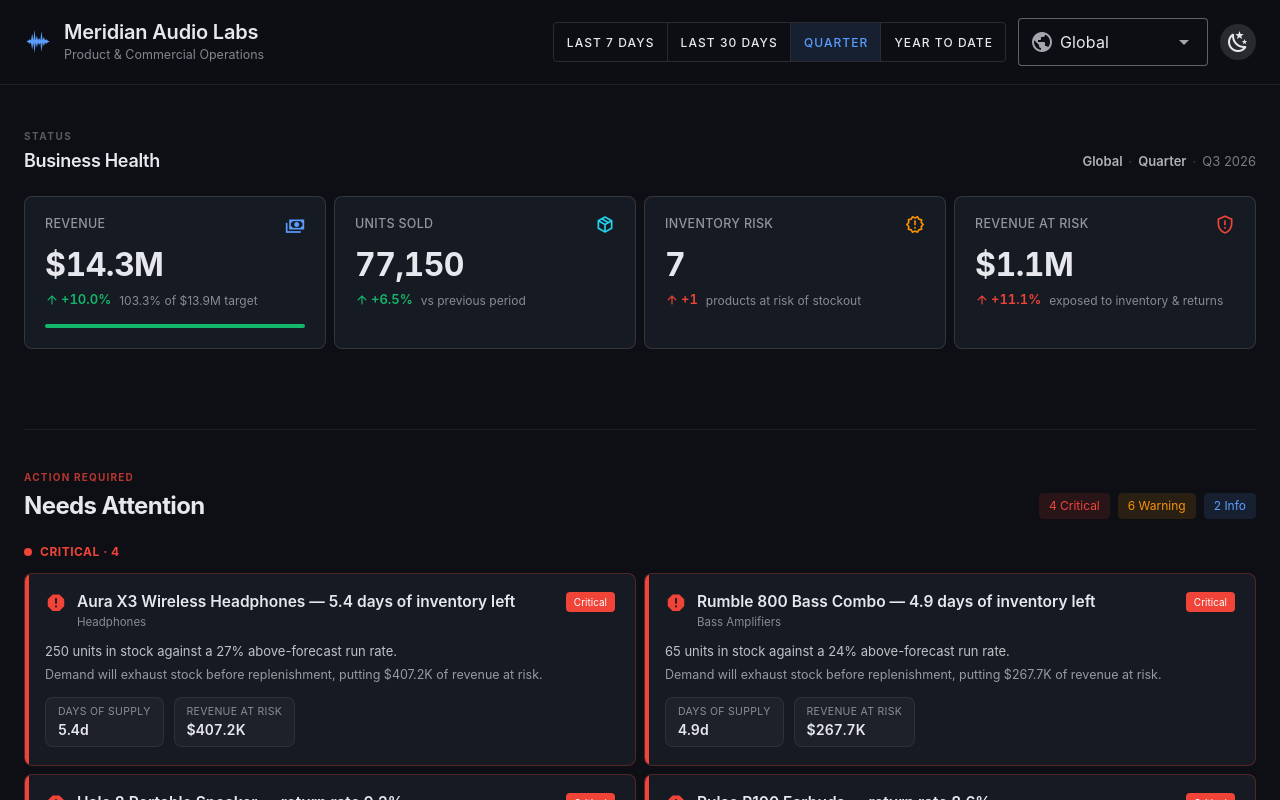
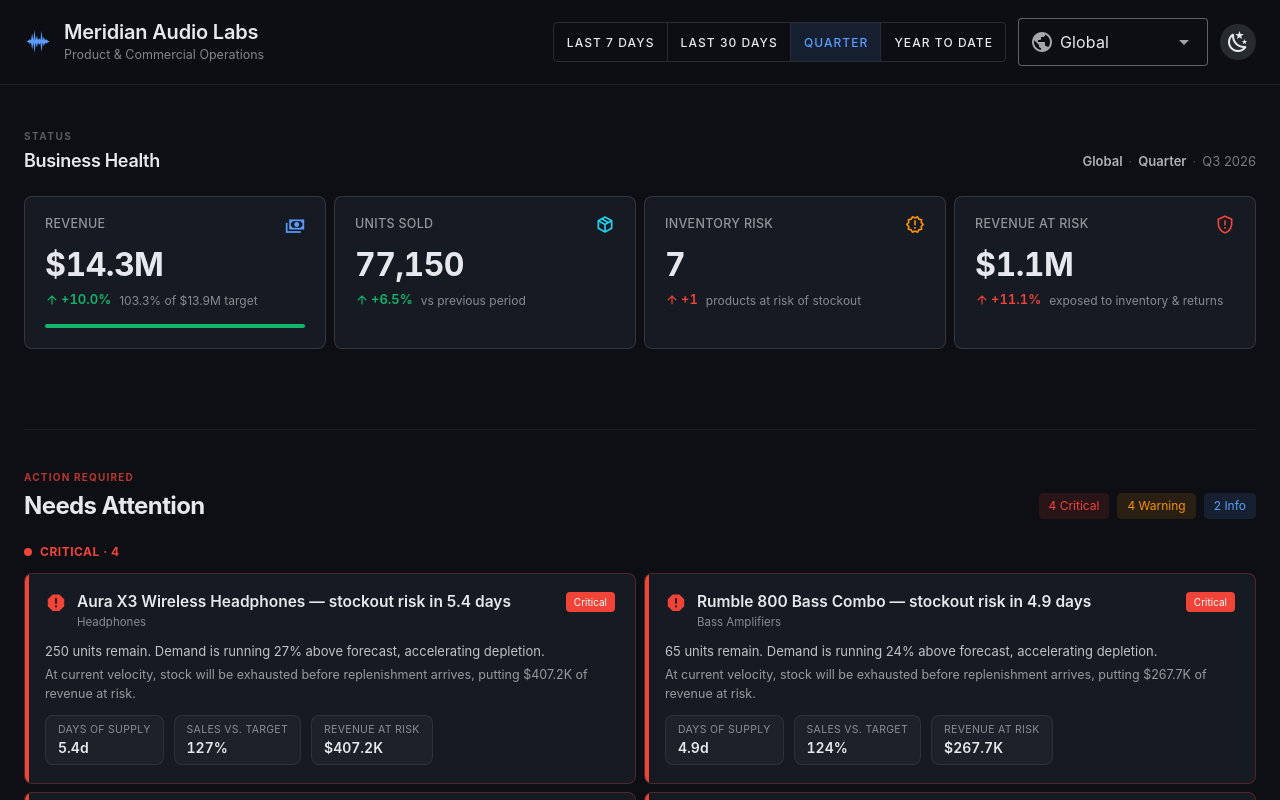
Before and after one commit to theuxgod/consumer-operations-dashboard, a Vue app: page / in a window 1280 px wide. Shown: the top 800 px of the page. Built offline with nearby package versions, Linux system fonts and the light colour scheme.

Commit message:
enhance product alert logic with inventory and sales metrics

```diff
--- a/src/views/HomeView.vue
+++ b/src/views/HomeView.vue
@@ -84,6 +84,7 @@ interface ProductRow {
   unitsSold: number
   salesVsTarget: number
   inventoryQty: number
+  dailySalesRate: number
   daysOfSupply: number
   returnRate: number
   repairRate: number
@@ -103,6 +104,7 @@ const products = computed<ProductRow[]>(() =>
       unitsSold: m.unitsSold,
       salesVsTarget: m.salesVsTarget,
       inventoryQty: m.inventoryQty,
+      dailySalesRate: m.dailySalesRate,
       daysOfSupply: m.daysOfSupply,
       returnRate: m.returnRate,
       repairRate: m.repairRate,
@@ -185,42 +187,49 @@ const alerts = computed<Alert[]>(() => {
 
   for (const p of products.value) {
     const base = { productName: p.name, category: p.category }
+    const demandSurge = p.salesVsTarget > 1.18
+    const inventoryCritical = p.daysOfSupply < 7
+    const inventoryLow = p.daysOfSupply >= 7 && p.daysOfSupply < 14
 
-    if (p.daysOfSupply < 7) {
+    // ---- Inventory risk: absorbs demand surge when demand is the driver ----
+    if (inventoryCritical) {
+      const tags: Alert['tags'] = [
+        { label: 'Days of supply', value: `${p.daysOfSupply}d` },
+        { label: 'Revenue at risk', value: usdCompact.format(p.revenueAtRisk) },
+      ]
+      if (demandSurge) tags.splice(1, 0, { label: 'Sales vs. target', value: fmtPct(p.salesVsTarget, 0) })
       out.push({
-        ...base,
-        id: id(),
-        severity: 'critical',
-        title: `${p.name} — ${p.daysOfSupply} days of inventory left`,
-        what: `${num.format(p.inventoryQty)} units in stock against a ${fmtPct(p.salesVsTarget - 1, 0)} above-forecast run rate.`,
-        why: `Demand will exhaust stock before replenishment, putting ${usdCompact.format(p.revenueAtRisk)} of revenue at risk.`,
-        tags: [
-          { label: 'Days of supply', value: `${p.daysOfSupply}d` },
-          { label: 'Revenue at risk', value: usdCompact.format(p.revenueAtRisk) },
-        ],
-        sortRisk: p.revenueAtRisk,
+        ...base, id: id(), severity: 'critical',
+        title: `${p.name} — stockout risk in ${p.daysOfSupply} days`,
+        what: demandSurge
+          ? `${num.format(p.inventoryQty)} units remain. Demand is running ${fmtPct(p.salesVsTarget - 1, 0)} above forecast, accelerating depletion.`
+          : `${num.format(p.inventoryQty)} units in stock against a run rate of ${p.dailySalesRate}/day.`,
+        why: `At current velocity, stock will be exhausted before replenishment arrives, putting ${usdCompact.format(p.revenueAtRisk)} of revenue at risk.`,
+        tags, sortRisk: p.revenueAtRisk,
       })
-    } else if (p.daysOfSupply < 14) {
+    } else if (inventoryLow) {
+      const tags: Alert['tags'] = [
+        { label: 'Days of supply', value: `${p.daysOfSupply}d` },
+        { label: 'Revenue at risk', value: usdCompact.format(p.revenueAtRisk) },
+      ]
+      if (demandSurge) tags.splice(1, 0, { label: 'Sales vs. target', value: fmtPct(p.salesVsTarget, 0) })
       out.push({
-        ...base,
-        id: id(),
-        severity: 'warning',
-        title: `${p.name} — inventory below two-week cover`,
-        what: `${p.daysOfSupply} days of supply remaining at current sales velocity.`,
-        why: `Requires expedited replenishment to avoid a stockout; ${usdCompact.format(p.revenueAtRisk)} of revenue is exposed.`,
-        tags: [
-          { label: 'Days of supply', value: `${p.daysOfSupply}d` },
-          { label: 'Revenue at risk', value: usdCompact.format(p.revenueAtRisk) },
-        ],
-        sortRisk: p.revenueAtRisk,
+        ...base, id: id(), severity: 'warning',
+        title: demandSurge
+          ? `${p.name} — inventory thinning as demand accelerates`
+          : `${p.name} — inventory below two-week cover`,
+        what: demandSurge
+          ? `${p.daysOfSupply} days of cover with demand tracking ${fmtPct(p.salesVsTarget - 1, 0)} above forecast.`
+          : `${p.daysOfSupply} days of supply remaining at current sales velocity.`,
+        why: demandSurge
+          ? `If demand holds, inventory could fall to critical levels before replenishment; ${usdCompact.format(p.revenueAtRisk)} of revenue is exposed.`
+          : `Requires expedited replenishment to avoid a stockout; ${usdCompact.format(p.revenueAtRisk)} of revenue is exposed.`,
+        tags, sortRisk: p.revenueAtRisk,
       })
-    }
-
-    if (p.salesVsTarget > 1.18 && p.daysOfSupply < 30) {
+    } else if (demandSurge && p.daysOfSupply < 30) {
+      // Standalone demand surge: inventory not yet critical but supply window is narrowing
       out.push({
-        ...base,
-        id: id(),
-        severity: 'warning',
+        ...base, id: id(), severity: 'warning',
         title: `${p.name} — selling faster than forecast`,
         what: `Tracking ${fmtPct(p.salesVsTarget - 1, 0)} above target with ${p.daysOfSupply} days of cover.`,
         why: `Accelerating demand could turn into a stockout within the period if supply is not increased.`,
@@ -232,12 +241,27 @@ const alerts = computed<Alert[]>(() => {
       })
     }
 
-    if (p.returnRate > 0.08) {
+    // ---- Quality signals: consolidate when return + repair both elevated ----
+    const highReturns = p.returnRate > 0.08
+    const highRepairs = p.repairRate > 0.05
+    if (highReturns && highRepairs) {
       const affected = p.revenue * Math.max(0, p.returnRate - RETURN_BASELINE)
       out.push({
-        ...base,
-        id: id(),
-        severity: 'critical',
+        ...base, id: id(), severity: 'critical',
+        title: `${p.name} — elevated returns and repairs`,
+        what: `Return rate ${fmtPct(p.returnRate)} and repair rate ${fmtPct(p.repairRate)}, both well above portfolio norms.`,
+        why: `Co-occurring return and repair spikes point to a product quality or reliability issue; ~${usdCompact.format(affected)} in revenue is affected.`,
+        tags: [
+          { label: 'Return rate', value: fmtPct(p.returnRate) },
+          { label: 'Repair rate', value: fmtPct(p.repairRate) },
+          { label: 'Affected revenue', value: usdCompact.format(affected) },
+        ],
+        sortRisk: affected,
+      })
+    } else if (highReturns) {
+      const affected = p.revenue * Math.max(0, p.returnRate - RETURN_BASELINE)
+      out.push({
+        ...base, id: id(), severity: 'critical',
         title: `${p.name} — return rate ${fmtPct(p.returnRate)}`,
         what: `Returns are running at ${fmtPct(p.returnRate)} versus a ~3% portfolio baseline.`,
         why: `Elevated returns erode margin and may signal a quality or expectation gap; ~${usdCompact.format(affected)} in revenue is affected.`,
@@ -247,13 +271,9 @@ const alerts = computed<Alert[]>(() => {
         ],
         sortRisk: affected,
       })
-    }
-
-    if (p.repairRate > 0.05) {
+    } else if (highRepairs) {
       out.push({
-        ...base,
-        id: id(),
-        severity: 'warning',
+        ...base, id: id(), severity: 'warning',
         title: `${p.name} — repair rate ${fmtPct(p.repairRate)}`,
         what: `Repair requests are at ${fmtPct(p.repairRate)}, well above the ~1.5% category norm.`,
         why: `A rising repair rate increases warranty cost and points to a potential reliability issue.`,
@@ -262,11 +282,10 @@ const alerts = computed<Alert[]>(() => {
       })
     }
 
+    // ---- Underperformance ------------------------------------------------
     if (p.salesVsTarget < 0.8 && p.daysOfSupply > 45) {
       out.push({
-        ...base,
-        id: id(),
-        severity: 'info',
+        ...base, id: id(), severity: 'info',
         title: `${p.name} — ${fmtPct(1 - p.salesVsTarget, 0)} below target`,
         what: `Revenue is ${fmtPct(1 - p.salesVsTarget, 0)} under plan with ${p.daysOfSupply} days of stock on hand.`,
         why: `Slow sell-through with high inventory ties up working capital and may warrant promotion or price review.`,
```
